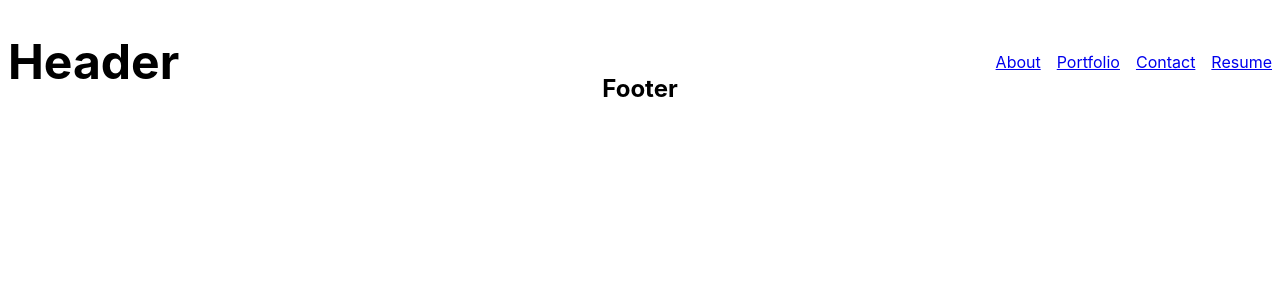
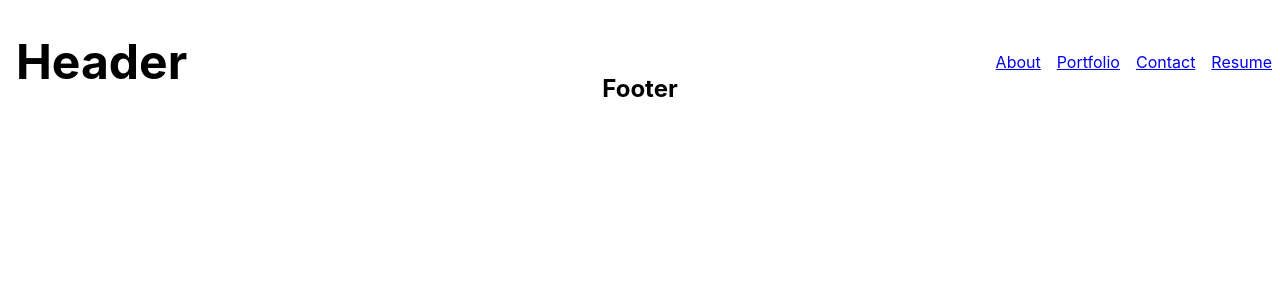
Before and after one commit to yogs0ddhoth/React-Portfolio-Template, a React (Create React App) app: page / in a window 1280 px wide. Shown: the top 300 px of the page. Built offline with nearby package versions, Linux system fonts and the light colour scheme; the HTML template or start-up script is replaced by a standard one.

Commit message:
style updated

```diff
--- a/src/css/Header.css
+++ b/src/css/Header.css
@@ -7,6 +7,6 @@
 
 h1 {
   /* align-self: center; */
-  padding-left: .5rem;
+  padding-left: 1rem;
   font-size: 3rem;
 }
```
